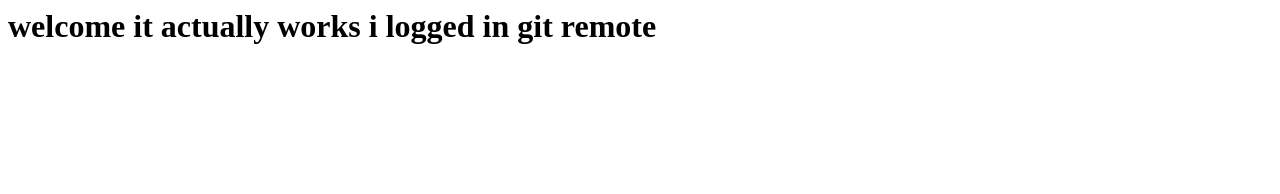
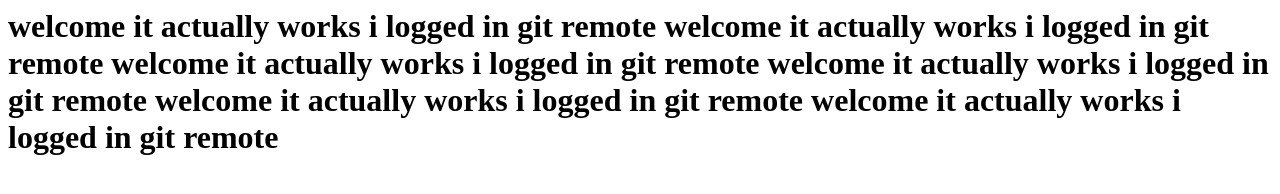
Before and after one commit to AbdEl-Rahman-Fawzy/temp, a plain HTML site: page index.html in a window 1280 px wide. Drawn offline with Linux system fonts and the light colour scheme.

Commit message:
Update index.html

```diff
--- a/index.html
+++ b/index.html
@@ -1,3 +1,9 @@
 <h1>
 	welcome it actually works i logged in git remote
+		welcome it actually works i logged in git remote
+	welcome it actually works i logged in git remote
+	welcome it actually works i logged in git remote
+	welcome it actually works i logged in git remote
+	welcome it actually works i logged in git remote
+
 	<h1>
```
